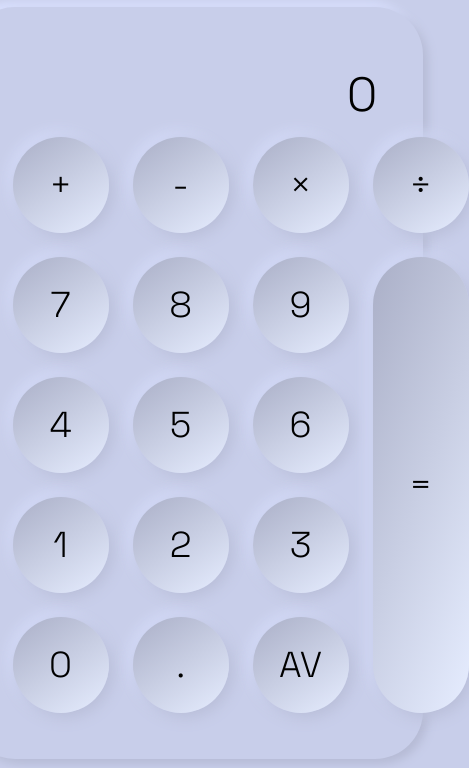
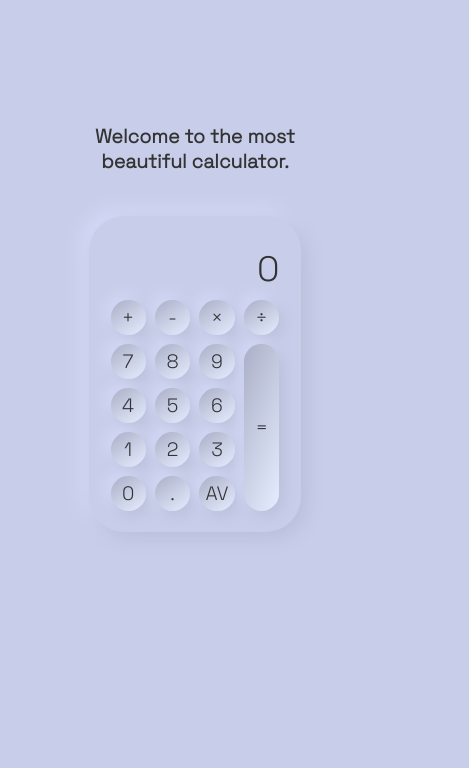
Before and after one commit to Finnschy/JS-Calculator, a plain HTML site: page index.html in a window 390 px wide. Shown: the part 92-860 px from the top of the page, 469 px wide, since content can reach past the window. Drawn offline with Linux system fonts and the light colour scheme.

Commit message:
css überarbeitet, responsive

```diff
--- a/assets/css/style.css
+++ b/assets/css/style.css
@@ -5,6 +5,7 @@
     font-family: 'Space Grotesk', sans-serif;
     box-sizing: border-box;
     font-size: 1.5rem;
+    color: #333;
 }
 
 body {
@@ -33,7 +34,7 @@ h1 {
     -moz-border-radius: 2rem;
     -ms-border-radius: 2rem;
     -o-border-radius: 2rem;
-    box-shadow: 5px 5px 10px #B6BBD5, -5px -5px 10px #DAE1FF;
+    box-shadow: 5px 5px 20px #B6BBD5, -5px -5px 20px #DAE1FF;
 }
 
 
@@ -61,6 +62,8 @@ h1 {
     box-shadow: 3.6px 3.6px 15px #B6BBD5, -3.6px -3.6px 15px #DAE1FF;
 }
 
+/* gradient farblich anpassen?? */
+
 #calcKeys button {
     display: block;
     border: none;
@@ -87,3 +90,32 @@ h1 {
 #calcKeys button:focus {
     outline: none;
 }
+
+#calcKeys button:hover {
+    background: #C8CEEA;
+}
+
+
+
+@media only screen and (max-width: 412px) {
+
+    * {
+        font-size: 1.1rem;
+    }
+     h1 {
+         margin: 0 0 20% 0;
+     }
+
+    .container {
+        max-width: 12rem;
+    }
+
+    #add, #sub, #multi, #divide, #seven, #eight, #nine, #four, #five, #six, #one, #two, #three, #zero, #dot, #reset {
+        height: 2rem;
+        width: 2rem;
+    }
+
+    #calcKeys {
+        gap: .5rem;
+    }
+}
```
